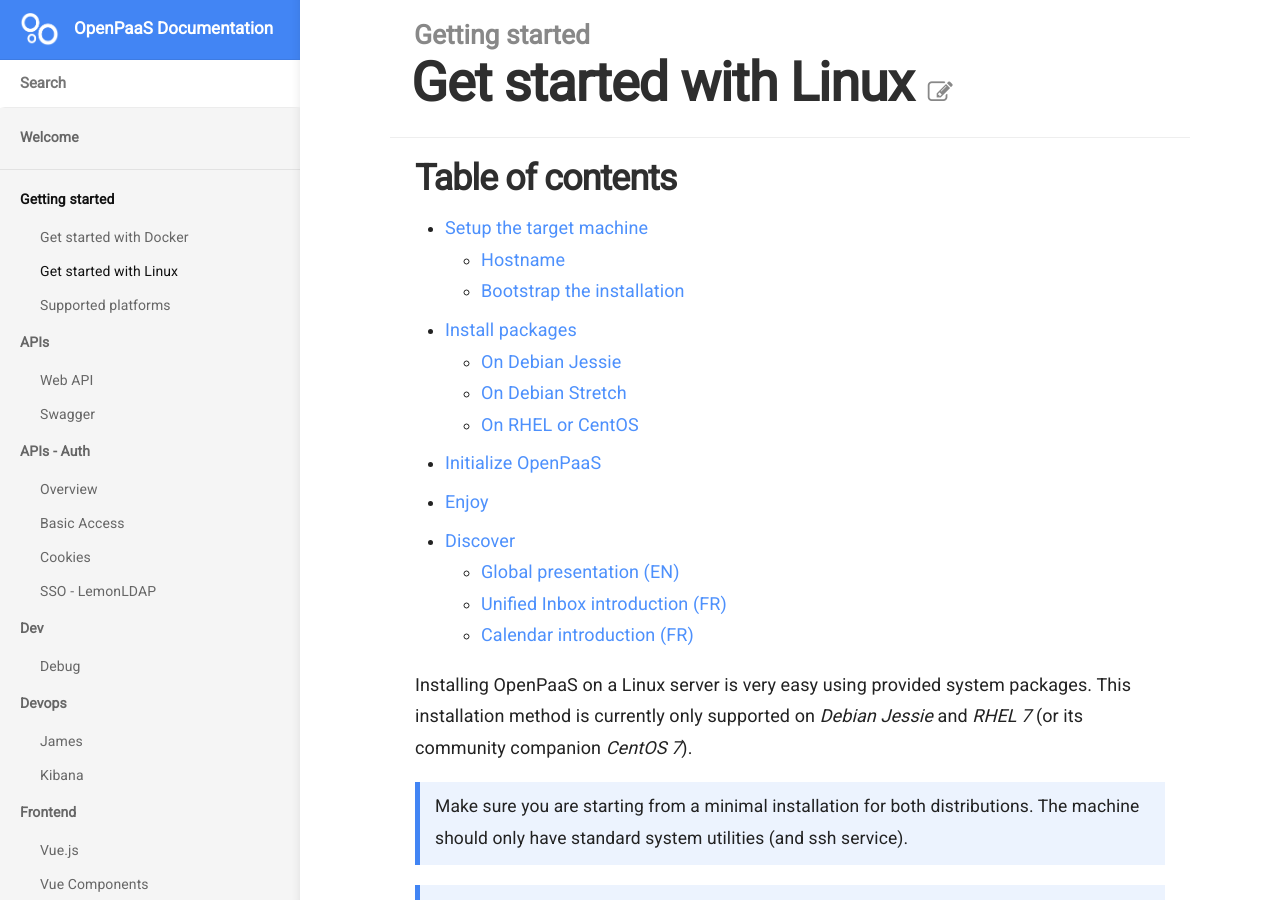
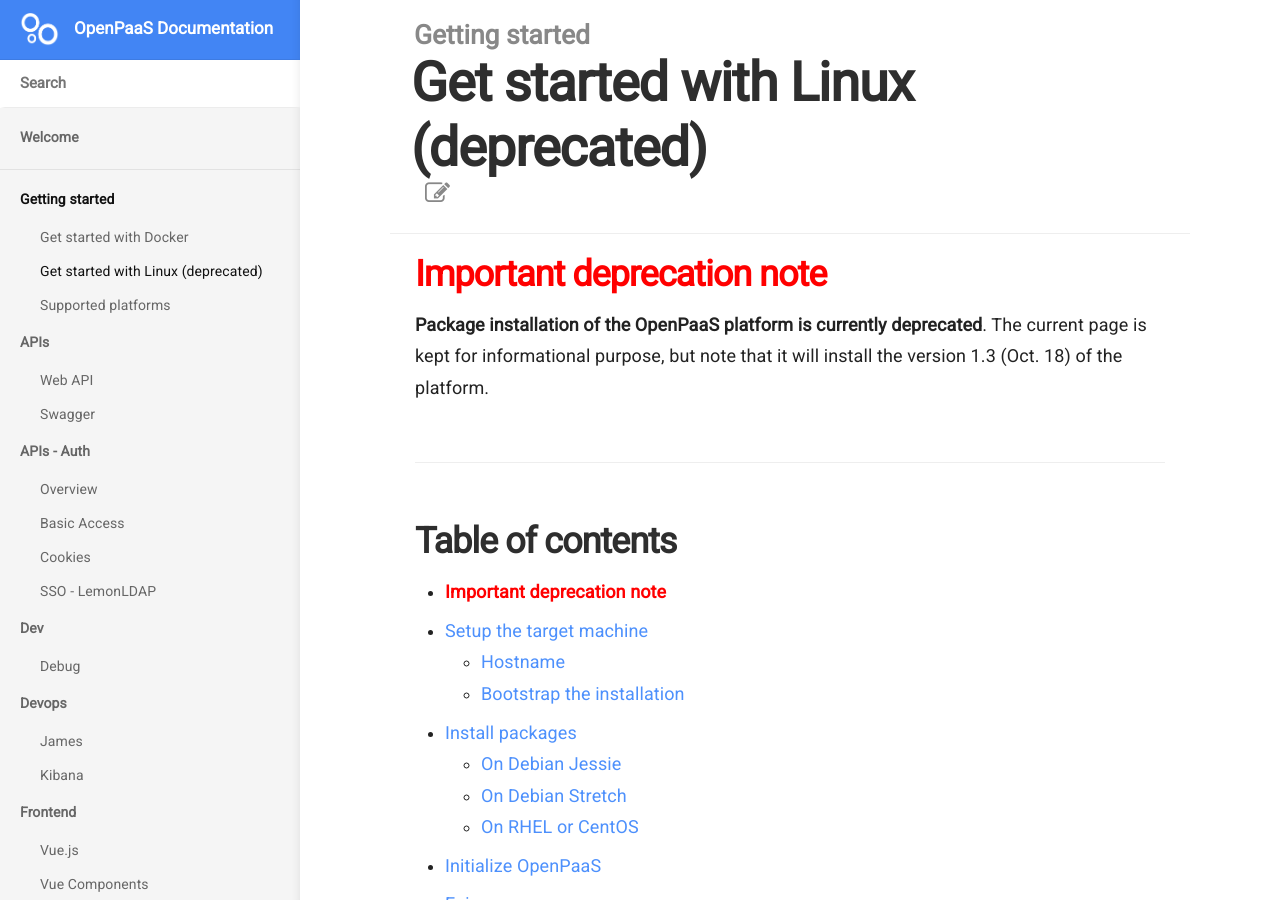
Before and after one commit to linagora/openpaas-doc, a Jekyll site: the page built from _docs/getting-started/linux.md, in a window 1280 px wide and 900 px high. Built offline with Jekyll 4.4.1, drawn with Linux system fonts in a browser that asks for light colours; nearby versions of some CDN libraries; a script that is not in the unit is left out; some of the changed text lies outside the part shown.

Commit message:
#43 Deprecate Linux packages installation

```diff
--- a/_docs/getting-started/linux.md
+++ b/_docs/getting-started/linux.md
@@ -1,8 +1,16 @@
 ---
-title: Get started with Linux
+title: Get started with Linux (deprecated)
 category: 1. Getting started
 order: 2
 ---
+
+## <span style="color: red">**Important deprecation note**</span>
+
+
+
+**Package installation of the OpenPaaS platform is currently deprecated**. The current page is kept for informational purpose, but note that it will install the version 1.3 (Oct. 18) of the platform.
+
+--------------------------
 
 ## Table of contents
 {:.no_toc}
```
